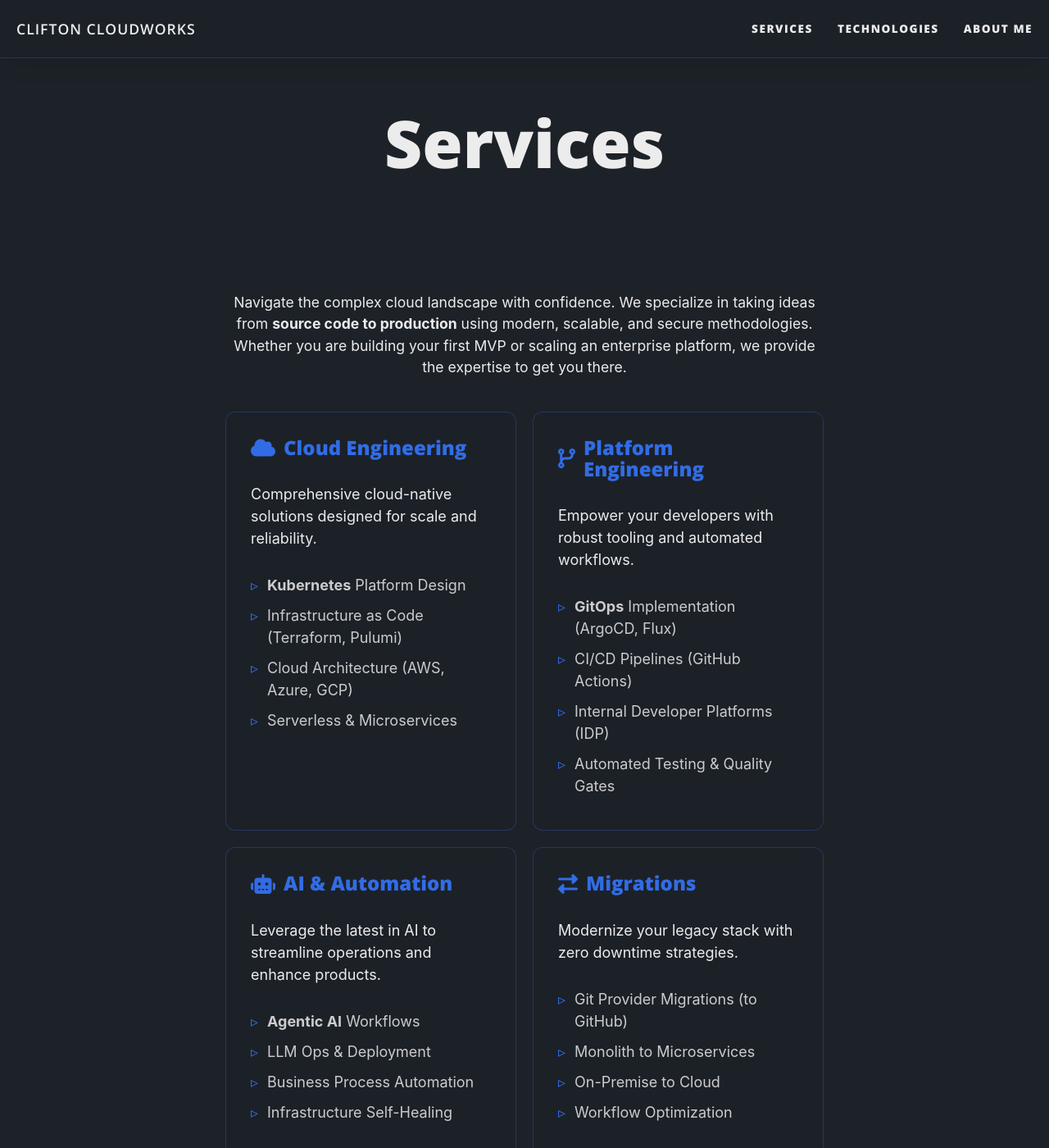
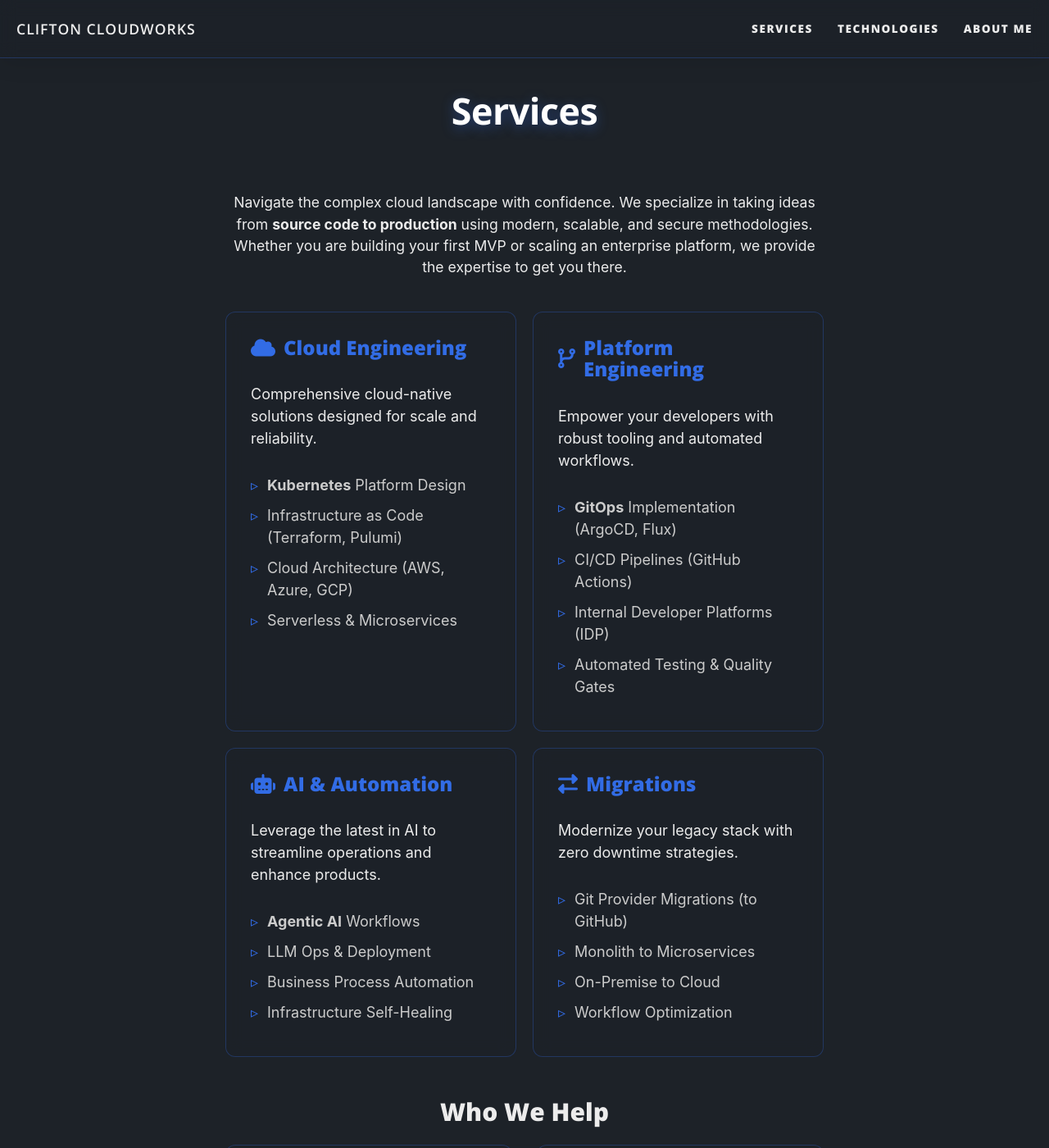
Before and after one commit to ChilledEther/business-site, a Jekyll site: the page built from pages/services.md, in a window 1280 px wide and 1400 px high. Shown: the whole window at 82% size. Built offline with Jekyll 4.4.1, drawn with Linux system fonts in a browser that asks for light colours; some of the changed text lies outside the part shown.

Commit message:
feat: Refine intro header typography and main content padding, and update service pricing to VAT exclusive.

```diff
--- a/assets/css/clifton-theme.css
+++ b/assets/css/clifton-theme.css
@@ -114,13 +114,51 @@ footer .fa-stack-1x {
 
 /* Content Layout Fixes for internal pages */
 body > main {
-  padding-top: 80px; /* Space for fixed navbar */
-  /* Remove bottom padding as footer is not fixed/absolute */
+  /* padding-top: 80px;  Removed: Header accounts for nav offset, or specific page styles should handle it. */
   padding-bottom: 20px;
   flex: 1 0 auto;
   box-sizing: border-box;
   display: flex;
   flex-direction: column;
+}
+
+/* Header & Typography Overrides */
+.intro-header {
+    margin-top: 100px !important;
+    margin-bottom: 30px !important;
+    padding-bottom: 0 !important; /* Remove huge padding from Beautiful Jekyll defaults */
+}
+
+@media (min-width: 1200px) {
+  .intro-header {
+      margin-top: 110px !important;
+  }
+}
+
+.intro-header .page-heading {
+    padding: 0 !important;
+}
+
+.intro-header .page-heading h1 {
+    font-size: 2.8rem !important;
+    font-weight: 700;
+    margin-bottom: 15px;
+    color: #fff;
+    text-shadow: 0 4px 15px rgba(50, 108, 229, 0.4);
+    letter-spacing: -0.5px;
+}
+
+.intro-header .page-heading .page-subheading {
+    color: #b7d0f9;
+    font-size: 1.15rem !important;
+    font-weight: 400;
+    max-width: 600px;
+    margin: 0 auto;
+    line-height: 1.5;
+}
+
+.intro-header hr.small {
+    display: none; /* Cleaner look without the divider */
 }
 
 /* Card/Content Styling for readability on dark background */
--- a/pages/services.md
+++ b/pages/services.md
@@ -203,7 +203,7 @@ share-description: tailored software delivery, cloud engineering, and platform b
 <div class="pricing-banner glassy-card">
   <h2>Transparent Pricing</h2>
   <p>Expert consultancy with no hidden fees.</p>
-  <div class="price-tag">£200 <span style="font-size: 1rem; opacity: 0.7;">/ hour (VAT Incl.)</span></div>
+  <div class="price-tag">£200 <span style="font-size: 1rem; opacity: 0.7;">/ hour (VAT Excl.)</span></div>
   <p>Flexible engagement models available: Retainer, Project-based, or Ad-hoc.</p>
 
   <a href="mailto:hello@cliftoncloudworks.co.uk?subject=Consultancy%20Enquiry" class="cta-button">
```
